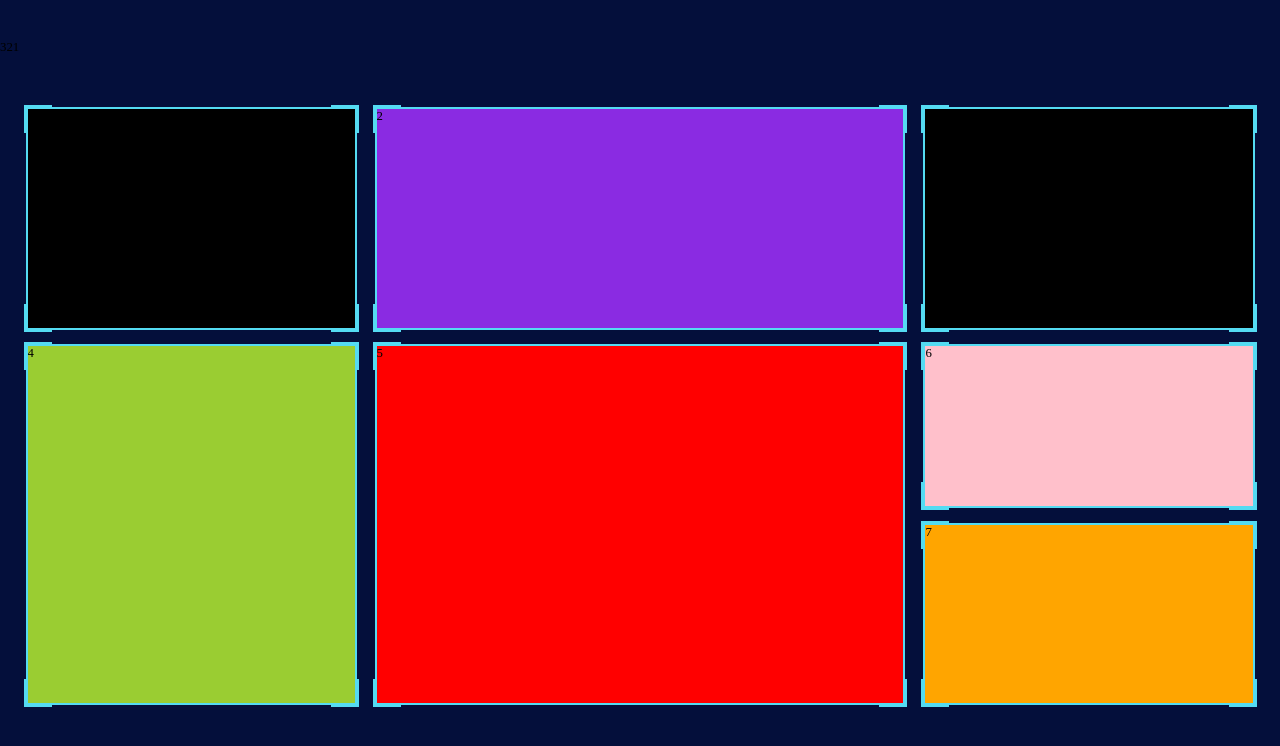
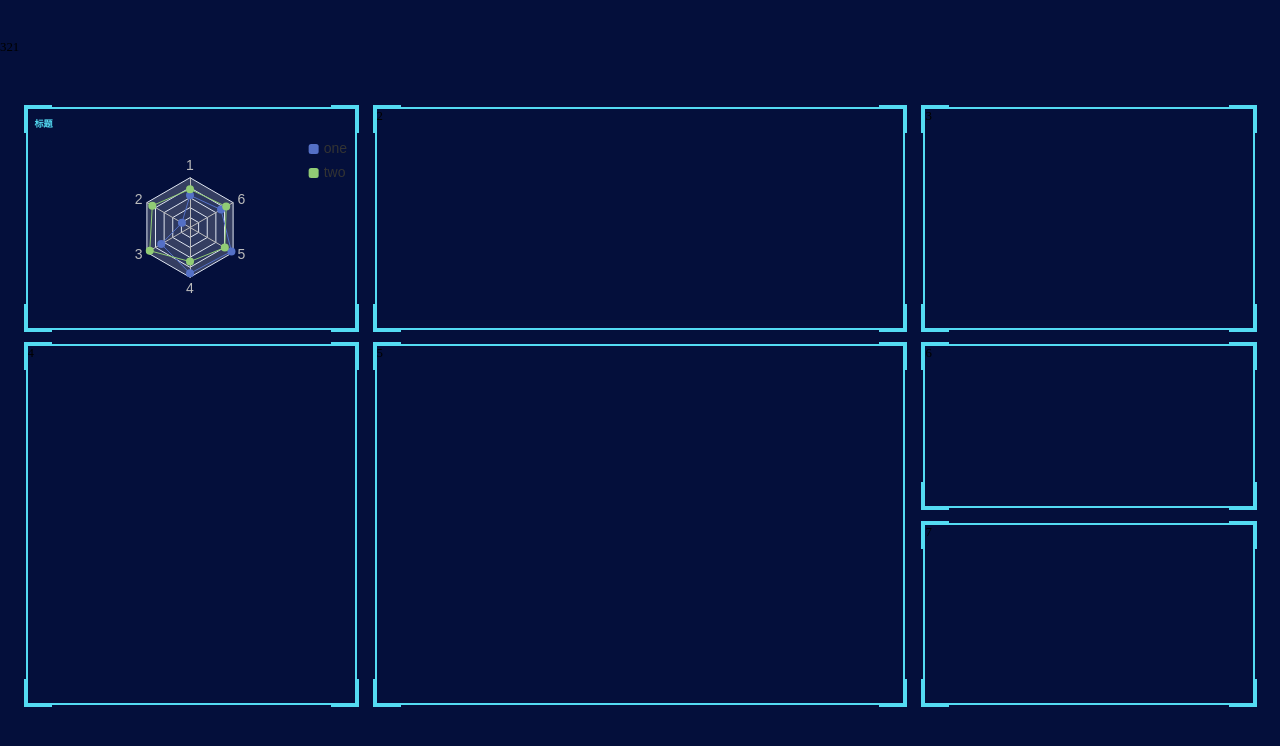
Before and after one commit to DaozhangChen/big-screen, a React (Vite) app: page / in a window 1280 px wide. Shown: the top 746 px of the page. Built offline with nearby package versions, Linux system fonts and the light colour scheme.

Commit message:
完成第一个雷达图

```diff
--- a/index.html
+++ b/index.html
@@ -1,5 +1,5 @@
 <!DOCTYPE html>
-<html lang="en">
+<html lang="zh-CN">
 
 <head>
   <meta charset="UTF-8" />
@@ -11,10 +11,9 @@
     const clientHeight = document.documentElement.clientHeight
     const pageWidth = clientWidth / clientHeight > 16 / 9 ? clientHeight * (16 / 9) : clientWidth
     const pageHeight = pageWidth / (16 / 9)
-    const string = `<style>html{
-      font-size:${pageWidth / 100}px
-    }</style>`
-    document.write(string)
+    const style = document.createElement('style')
+    style.innerText = `html{font-size:${pageWidth / 100}px}`
+    document.head.appendChild(style)
   </script>
 </head>
 
--- a/package.json
+++ b/package.json
@@ -9,10 +9,12 @@
     "preview": "vite preview"
   },
   "dependencies": {
+    "echarts": "^5.4.1",
     "react": "^18.2.0",
     "react-dom": "^18.2.0"
   },
   "devDependencies": {
+    "@types/echarts": "^4.9.16",
     "@types/node": "^18.11.18",
     "@types/react": "^18.0.26",
     "@types/react-dom": "^18.0.9",
--- a/src/App.tsx
+++ b/src/App.tsx
@@ -1,12 +1,15 @@
-import s from '@style/App.module.scss'
-
+import '@style/App.scss'
+import RadarChart from './charts/radatChart'
 function App() {
   return (
-    <div className={s.wrapper}>
-      <header className={s.headerWrapper}>321
+    <div className="wrapper">
+      <header className="headerWrapper">
+        321
       </header>
-      <div className={s.itemWrapper}>
-        <section>1</section>
+      <div className="itemWrapper">
+        <section>
+          <RadarChart />
+        </section>
         <section>2</section>
         <section>3</section>
         <section>4</section>
--- /dev/null
+++ b/src/charts/radatChart.tsx
@@ -0,0 +1,67 @@
+import { useEffect, useRef } from "react"
+import * as echarts from 'echarts'
+const RadarChart = () => {
+    const refDiv = useRef(null)
+    const option: echarts.EChartOption = {
+        legend: {
+            data: ['one', 'two'],
+            itemWidth: 10,
+            itemHeight: 10,
+            right: 0,
+            orient: 'vertical'
+        },
+        radar: {
+            // shape: 'circle',
+            indicator: [
+                { name: '1', max: 65 },
+                { name: '2', max: 160 },
+                { name: '3', max: 300 },
+                { name: '4', max: 380 },
+                { name: '5', max: 520 },
+                { name: '6', max: 250 }
+            ],
+            radius: "55%",
+            axisNameGap: 5
+        },
+        textStyle: {
+            fontSize: 14,
+        },
+        series: [
+            {
+                name: 'name',
+                type: 'radar',
+                lineStyle: {
+                    width: 1
+                },
+                data: [
+                    {
+                        value: [42, 30, 200, 350, 500, 180],
+                        name: 'one',
+                    },
+                    {
+                        value: [50, 140, 280, 260, 420, 210],
+                        name: 'two'
+                    }
+                ],
+            }
+        ],
+    };
+
+    useEffect(() => {
+        if (refDiv.current) {
+            const myChart = echarts.init(refDiv.current)
+            myChart.setOption(option)
+        }
+    }, [])
+
+    return (
+        <>
+            <div>
+                <h2 className='littleTitle'>标题</h2>
+                <div ref={refDiv} className="radarChart" />
+            </div>
+        </>
+    )
+}
+
+export default RadarChart
--- a/src/style/App.module.scss
+++ b/src/style/App.scss
@@ -27,6 +27,7 @@
     &>section {
         border: 4px solid #54dbf2;
         position: relative;
+        background-color: $mainColor;
 
         &::before {
             content: '';
@@ -35,6 +36,7 @@
             top: 0;
             right: 0;
             bottom: 0;
+            pointer-events: none;
             box-shadow:
                 0px 0px 0px 2px #54dbf2,
                 28px 0px 0px -24px $mainColor,
@@ -43,42 +45,44 @@
                 0px 28px 0px -24px $mainColor,
             ;
         }
+
+        & .littleTitle {
+            font-size: px(13);
+            color: #54dbf2;
+            padding: px(10) px(10);
+        }
     }
 
     &>section:first-child {
         grid-area: a;
-        background-color: black;
 
-
+        & .radarChart {
+            height: px(258);
+            width: px(462);
+        }
     }
 
     &>section:nth-child(2) {
         grid-area: b;
-        background-color: blueviolet;
     }
 
     &>section:nth-child(3) {
         grid-area: c;
-        background-color: black;
     }
 
     &>section:nth-child(4) {
         grid-area: d;
-        background-color: yellowgreen;
     }
 
     &>section:nth-child(5) {
         grid-area: e;
-        background-color: red;
     }
 
     &>section:nth-child(6) {
         grid-area: f;
-        background-color: pink;
     }
 
     &>section:nth-child(7) {
         grid-area: g;
-        background-color: orange;
     }
 }
```
Also changed, not shown: 1 other file (tests, documents, lock files or other folders).
